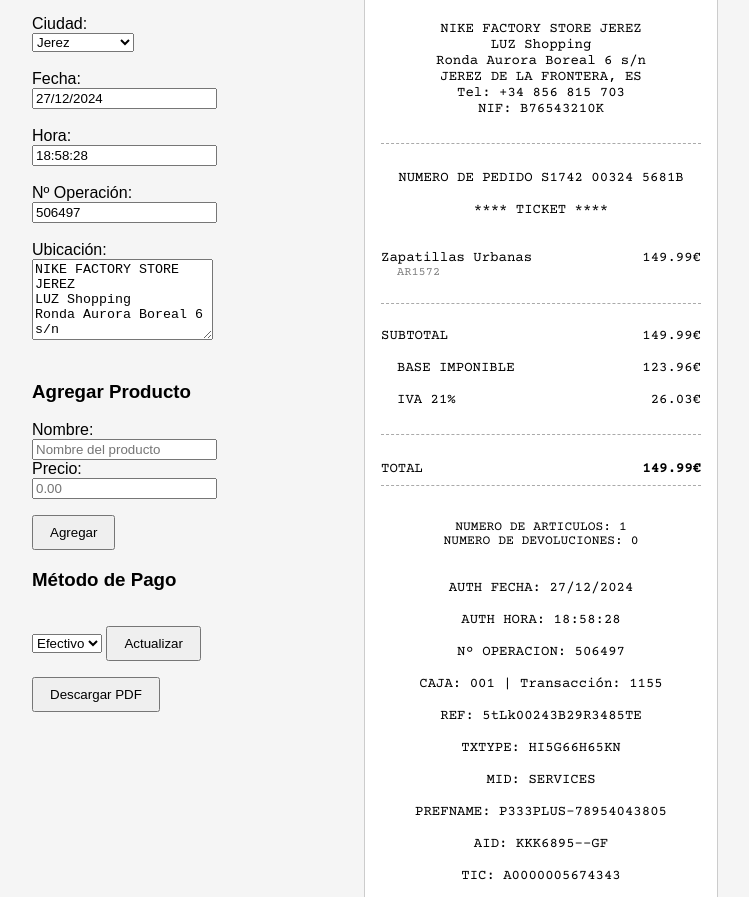
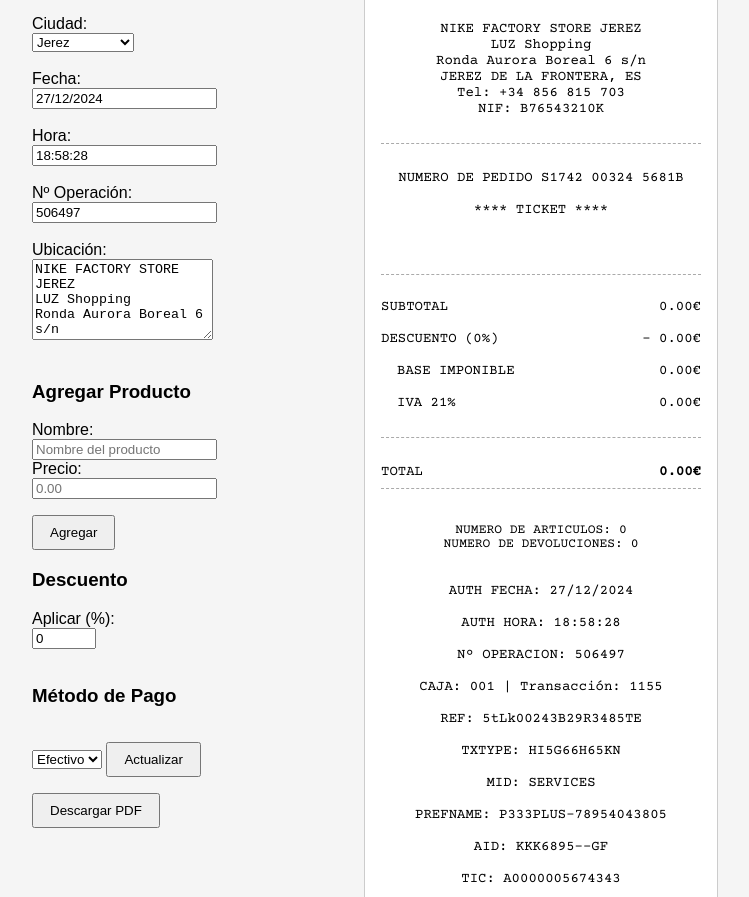
Before and after one commit to FeruglioProg/facturas-app, a plain HTML site: page index.html in a window 1280 px wide. Shown: the part 203-1100 px from the top of the page, without its empty margins (8-757 px from the left). Drawn offline with nearby package versions, Linux system fonts and the light colour scheme.

Commit message:
facturas-app

```diff
--- a/index.html
+++ b/index.html
@@ -64,6 +64,9 @@
   <label>Nombre:<br><input type="text" id="nuevoProducto" placeholder="Nombre del producto" /></label><br>
   <label>Precio:<br><input type="number" id="nuevoPrecio" placeholder="0.00" /></label><br>
   <button class="btn" onclick="agregarProducto()">Agregar</button>
+
+  <h3>Descuento</h3>
+  <label>Aplicar (%):<br><input type="number" id="descuento" value="0" min="0" max="100" onchange="actualizarTicket()" /></label><br><br>
 
   <h3>Método de Pago</h3>
   <select id="metodoPago" onchange="actualizarTicket()">
@@ -133,7 +136,7 @@ const datosUbicaciones = {
 
 const monedas = { es: "€", ar: "$", mx: "MX$", eu: "$" };
 
-let productos = [ { nombre: "Zapatillas Urbanas", precio: 149.99, codigo: generarCodigo() } ];
+let productos = [];
 
 function generarCodigo() { return 'AR' + Math.floor(1000 + Math.random() * 9000); }
 function generarNumeroTarjeta() { return `**** **** **** ${Math.floor(1000 + Math.random() * 9000)}`; }
@@ -159,6 +162,7 @@ function agregarProducto() {
 
 function actualizarTicket() {
   const pais = document.getElementById("pais").value;
+  const descuento = parseFloat(document.getElementById("descuento").value) || 0;
   const simbolo = monedas[pais] || "€";
   const contenedor = document.getElementById("lista-productos");
   contenedor.innerHTML = "";
@@ -174,14 +178,19 @@ function actualizarTicket() {
     contenedor.appendChild(linea);
     contenedor.appendChild(codigo);
   });
-  const base = subtotal / 1.21;
-  const iva = subtotal - base;
+
+  const descuentoValor = subtotal * (descuento / 100);
+  const totalDescontado = subtotal - descuentoValor;
+  const base = totalDescontado / 1.21;
+  const iva = totalDescontado - base;
+
   document.getElementById("totales").innerHTML = `
     <div class="totales-linea"><span>SUBTOTAL</span><span>${subtotal.toFixed(2)}${simbolo}</span></div>
+    <div class="totales-linea"><span>DESCUENTO (${descuento}%)</span><span>- ${descuentoValor.toFixed(2)}${simbolo}</span></div>
     <div class="totales-linea"><span style="margin-left: 1rem;">BASE IMPONIBLE</span><span>${base.toFixed(2)}${simbolo}</span></div>
     <div class="totales-linea"><span style="margin-left: 1rem;">IVA 21%</span><span>${iva.toFixed(2)}${simbolo}</span></div>
     <hr>
-    <div class="totales-linea">TOTAL<strong>${subtotal.toFixed(2)}${simbolo}</strong></div>`;
+    <div class="totales-linea">TOTAL<strong>${totalDescontado.toFixed(2)}${simbolo}</strong></div>`;
 
   document.getElementById("articulos-info").innerText = `NUMERO DE ARTICULOS: ${productos.length}\nNUMERO DE DEVOLUCIONES: 0`;
   document.getElementById("ticket-fecha").textContent = document.getElementById("fecha").value;
```
